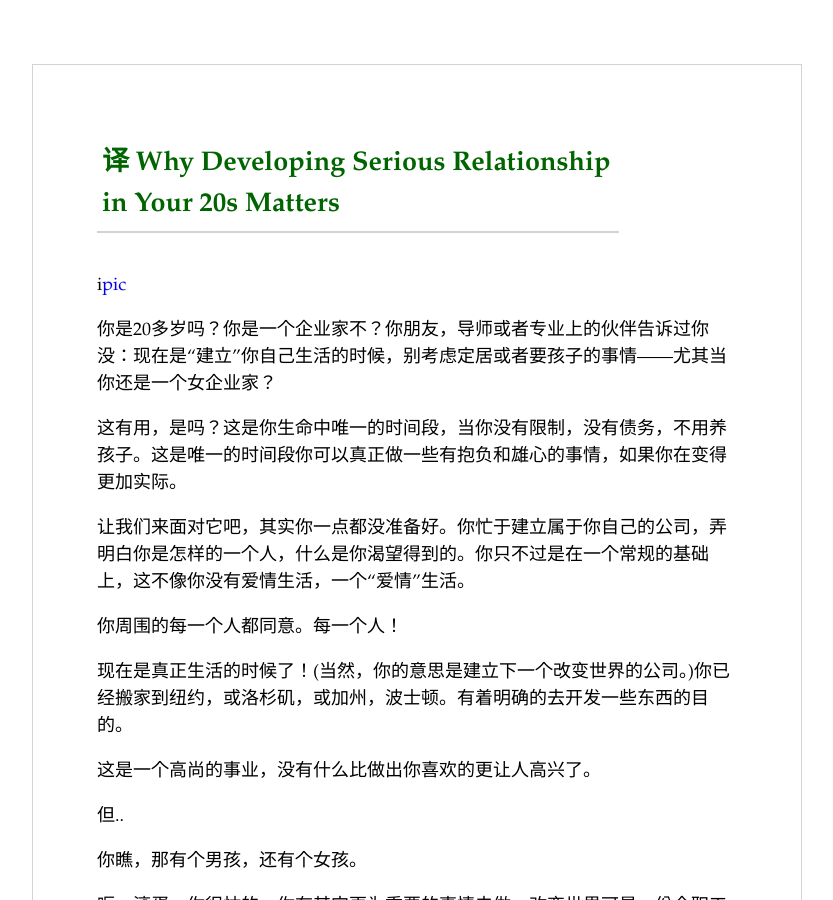
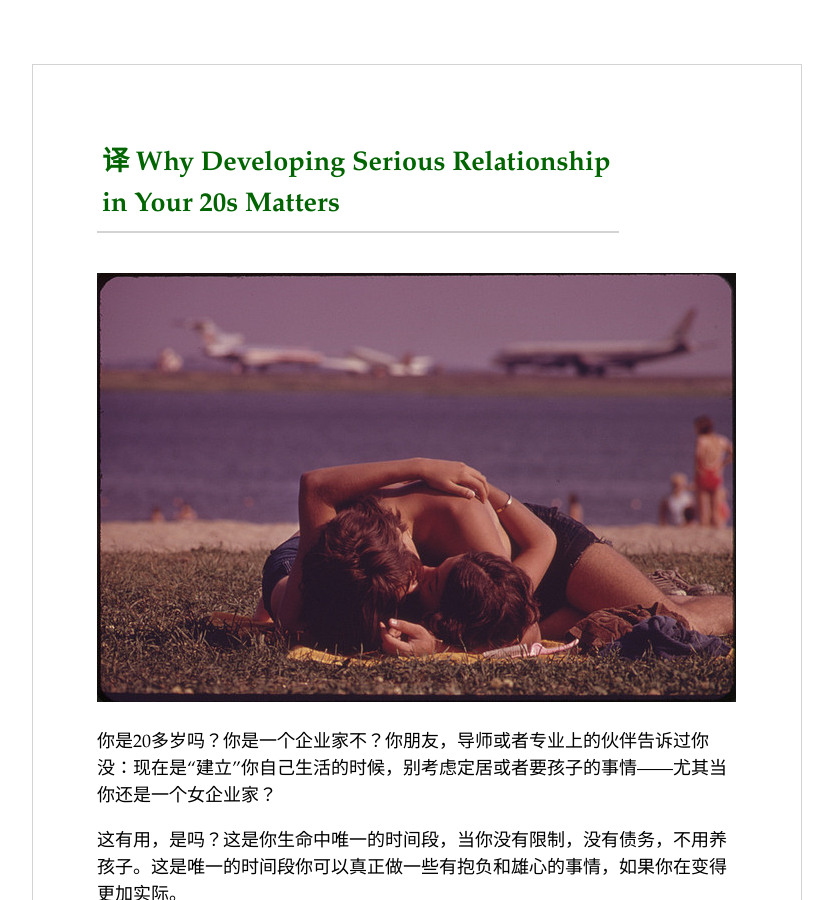
Before and after one commit to guojing0/guojing0.github.io, a Jekyll site: the page built from _posts/2014-03-02-serious-relationship.md, in a window 1280 px wide and 900 px high. Shown: the whole window, without its empty margins (224-1057 px from the left). Built offline with Jekyll 4.4.1, drawn with Linux system fonts in a browser that asks for light colours; comment, search, counter and statistics services are not loaded.

Commit message:
pic update.

```diff
--- a/_posts/2014-03-02-serious-relationship.md
+++ b/_posts/2014-03-02-serious-relationship.md
@@ -3,7 +3,7 @@ layout: default
 title: 译 Why Developing Serious Relationship in Your 20s Matters
 ---
 
-i[pic](/images/relationship.jpeg)
+![pic](/images/relationship.jpeg)
 
 你是20多岁吗？你是一个企业家不？你朋友，导师或者专业上的伙伴告诉过你没：现在是“建立”你自己生活的时候，别考虑定居或者要孩子的事情——尤其当你还是一个女企业家？
 
```
